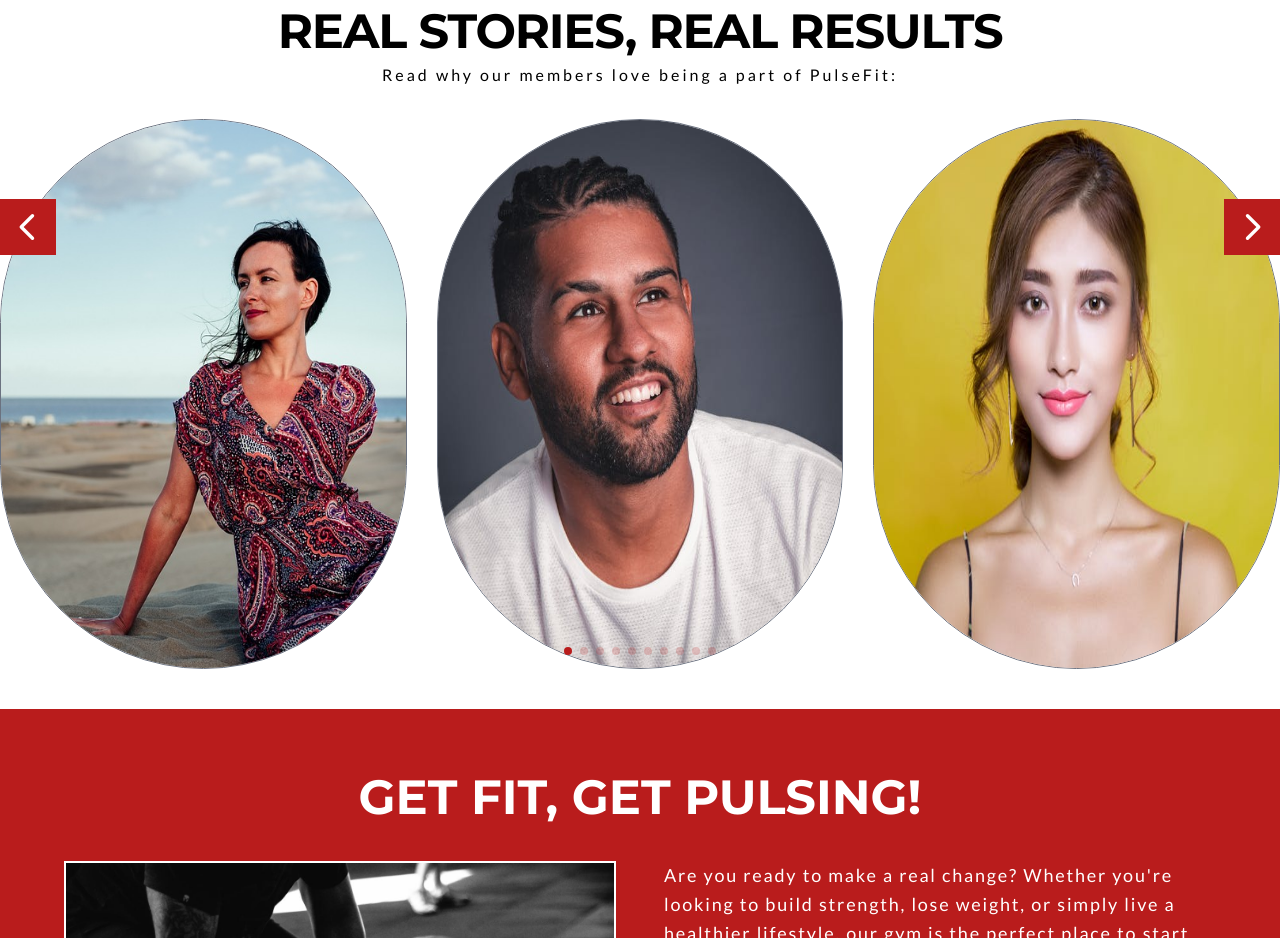
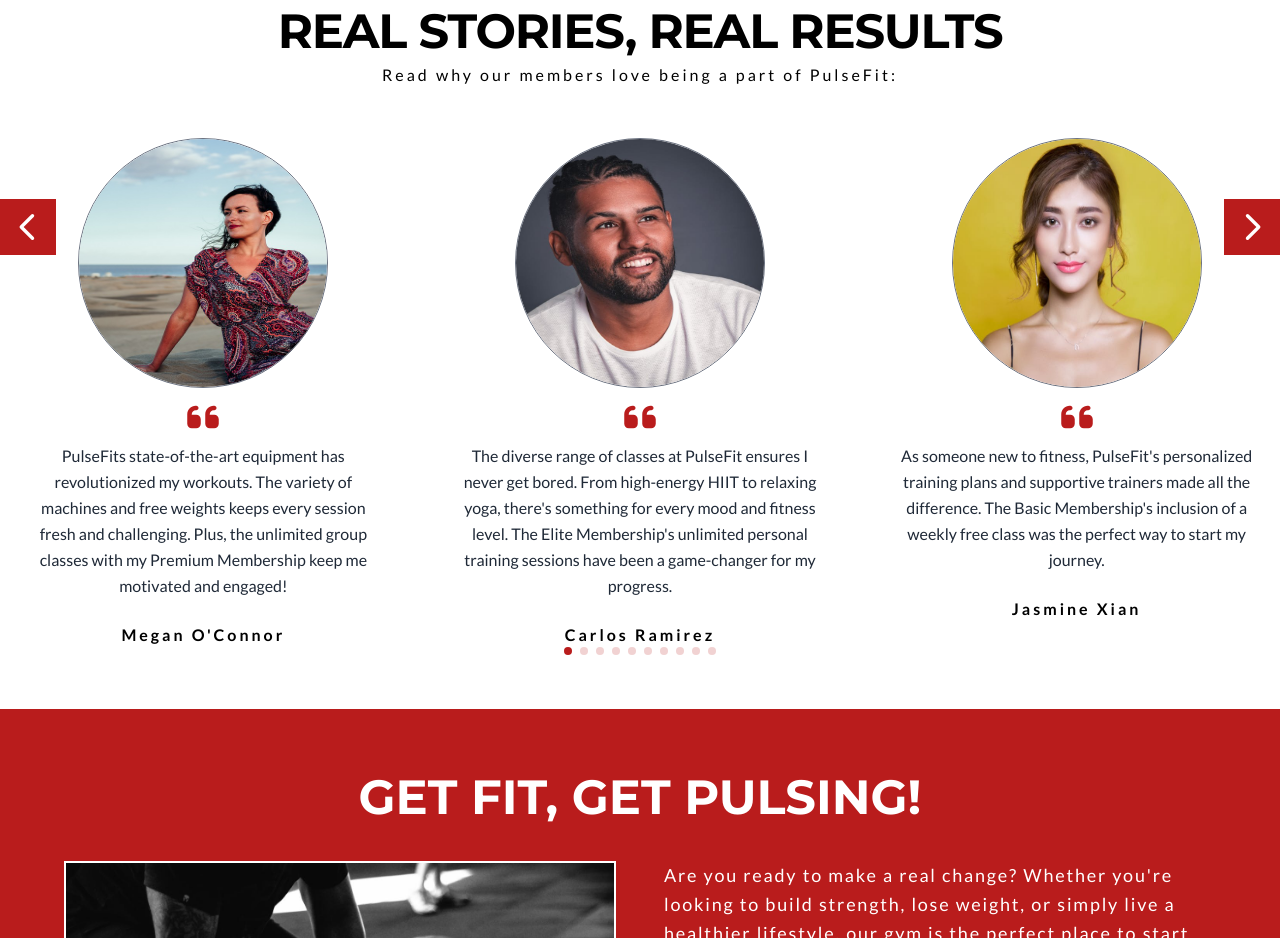
Before and after one commit to Quincy-Fer/pulse-fit, a Next.js app: page / in a window 1280 px wide. Shown: the part 5180-6118 px from the top of the page. Built offline with nearby package versions, Linux system fonts and the light colour scheme.

Commit message:
fixed bug with images showing incorrectly

```diff
--- a/components/Testimonials.tsx
+++ b/components/Testimonials.tsx
@@ -47,21 +47,23 @@
           return (
             <SwiperSlide key={item.key} className="">
               <div className="flex flex-col  justify-center">
-                <div className="h-[200px] w-[200px] mt-8 self-center">
+                <div className="absolute w-[250px] h-[250px] mt-72 self-center">
                   <Image
                     src={item.image}
                     alt={item.alt}
-                    className="bg-cover w-full h-full border border-gray-500 rounded-full"
+                    className="  border bg-cover border-gray-500 rounded-full"
                     fill={true}
                   />
                 </div>
-                <div className="flex flex-col justify-center p-4">
-                  <FaQuoteLeft className="self-center mt-2 text-4xl text-accent" />
-                  <p className="text-gray-800 text-center p-2 leading-relaxed">{item.text}</p>
-                  <p className="self-center md:mt-4 font-bold tracking-[3px] ">
-                    {item.name}
-                  </p>
-                </div>
+              </div>
+              <div className="flex flex-col justify-center p-4 mt-64  ">
+                <FaQuoteLeft className="self-center mt-2 text-4xl text-accent" />
+                <p className="text-gray-800 text-center p-2 leading-relaxed">
+                  {item.text}
+                </p>
+                <p className="self-center md:mt-4 font-bold tracking-[3px] ">
+                  {item.name}
+                </p>
               </div>
             </SwiperSlide>
           );
```
